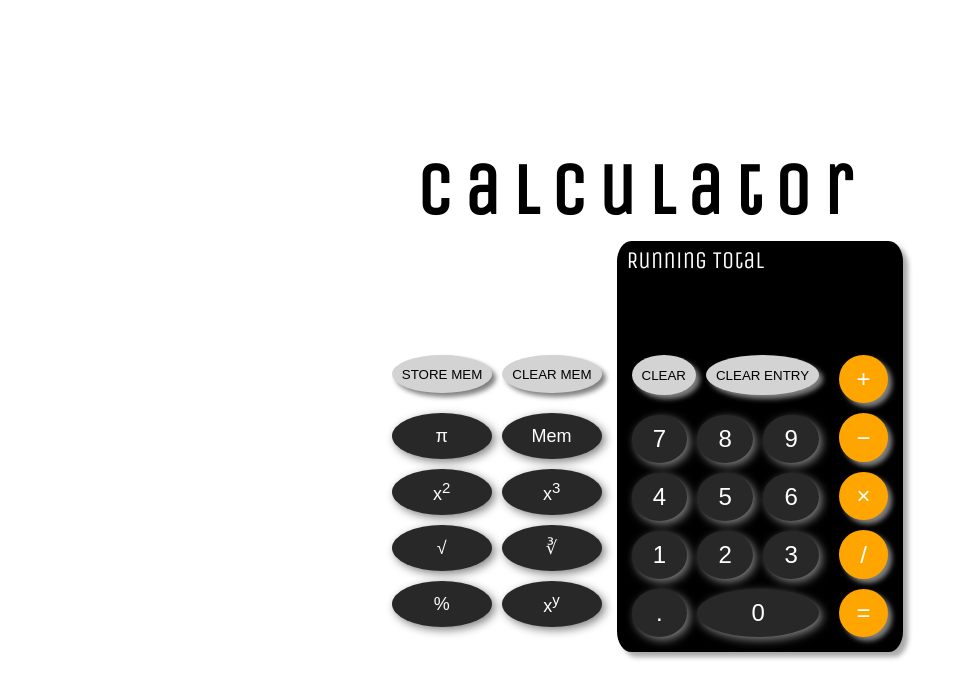
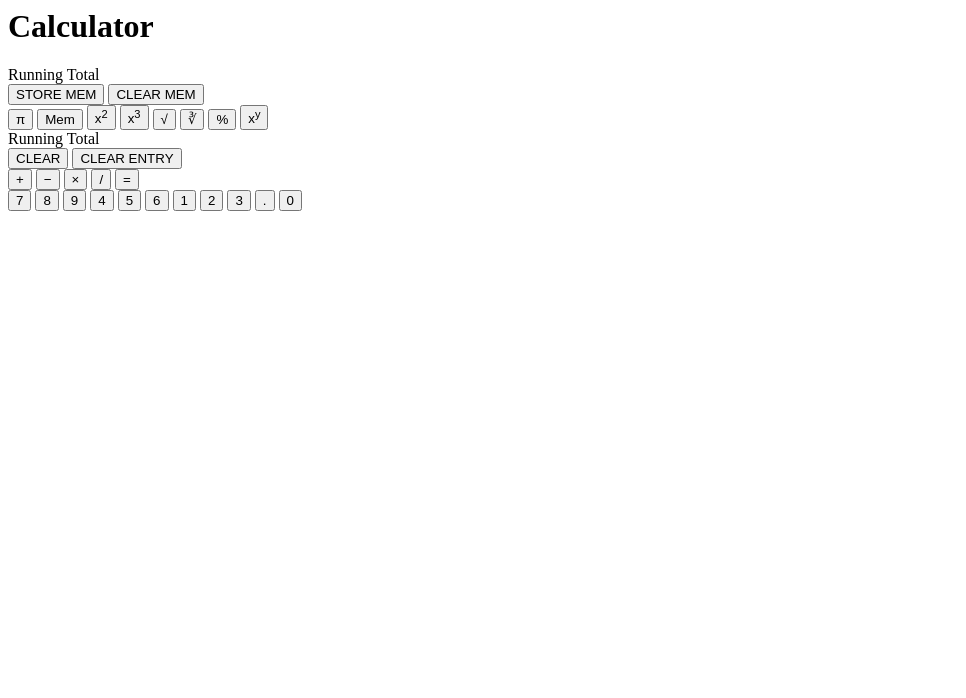
Before and after one commit to ddungan/calculator, a plain HTML site: page index.html in a window 1280 px wide. Shown: the whole page, without its empty margins (0-966 px from the left). Drawn offline with nearby package versions, Linux system fonts and the light colour scheme; a web font is replaced by a local one.

Commit message:
Update style.css

```diff
--- a/style.css
+++ b/style.css
@@ -1,166 +1,14 @@
-* {
-    box-sizing: border-box;
-    margin: 0;
-    padding: 0;
-    border: none;
-}
+.controls {
+    width: 480px;
+  }
 
-html {
-    font-size: 24px;
-    font-family: 'Unica One', cursive;
-}
-
-#app {
+  .group {
     display: flex;
     flex-direction: column;
-    justify-content: center;
-    align-items: center;
-    height: 100%;
-    padding: 1rem 0;
-}
+  }
 
-#app h1 {
-    font-size: 3rem;
-    letter-spacing: 0.5rem;
-    margin-bottom: 8px;
-}
-
-.all {
-    display: grid;
-    grid-template-rows: 1fr;
-    grid-template-columns: 2fr;
-}
-
-.held-label {
-    color: white;
-    padding-left: 5px;
-}
-
-.held-value, .next-operation, .next-value {
-    height: 15px;
-}
-
-.extra {
-    grid-column-start: 1;
-    padding: 5px;
-}
-
-.calculator {
-    grid-column-start: 2;
-    background-color: black;
-    box-shadow: 5px 5px 5px darkgray;
-    border-radius: 5%;
-    padding: 5px;
-}
-
-.display {
-    color: white;
-    display: grid;
-    grid-template-rows: repeat(3, 1fr);
-
-}
-
-.controls {
-    display: grid;
-    grid-template-rows: repeat(5, 1fr);
-    grid-template-columns: repeat(4, 1fr);
-}
-
-.extra-controls {
-    display: grid;
-    grid-template-rows: repeat(5, 1fr);
-    grid-template-columns: repeat(2, 1fr);
-}
-
-button {
-    margin: 5px;
-    padding: 10px;
-    box-shadow: 4px 4px 5px gray;
-    border-radius: 50%;
-}
-
-.digits {
-    display: grid;
-    grid-template-rows: repeat(4, 1fr);
-    grid-template-columns: repeat(3, 1fr);
-    grid-row: 2 / span 4;
-    grid-column: 1 / span 3;
-    padding: 5px;
-}
-
-.extra-operations {
-    display: grid;
-    grid-template-rows: repeat(4, 1fr);
-    grid-template-columns: repeat(2, 1fr);
-    grid-row: 2 / span 4;
-    grid-column: 1 / span 2;
-    padding: 5px;
-}
-
-.digits > button {
-    background-color: rgb(40, 40, 40);
-    color: white;
-    font-size: 1em;
-    box-shadow: 3px 3px 10px gray;
-}
-
-.extra-operations > button {
-    background-color: rgb(40, 40, 40);
-    color: white;
-    font-size: .75em;
-    box-shadow: 3px 3px 10px gray;
-}
-
-.memory {
-    display: grid;
-    grid-template-rows: 1fr;
-    grid-template-columns: 2fr;
-    grid-row: 1;
-    grid-column: 1 / span 3;
-    padding: 5px;
-}
-
-.memory > button, .extra-memory > button {
-    background-color: lightgray;
-}
-
-.extra-memory {
-    display: grid;
-    grid-template-rows: 1fr;
-    grid-template-columns: 2fr;
-    grid-row: 1;
-    grid-column: 1 / span 2;
-    padding: 5px;
-}
-
-.operations {
-    display: grid;
-    grid-template-columns: 1fr;
-    grid-row: 1 / span 5;
-    grid-column: 4;
-    padding: 5px;
-}
-
-.operations > button {
-    background-color: orange;
-    color: white;
-    font-size: 1em;
-}
-
-#zero {
-    grid-column: 2 / span 2;
-}
-
-.clear-entry {
-    grid-column: 2;
-}
-
-#clear-mem {
-    grid-column: 2;
-}
-
-@media (orientation: portrait) {
-    .extra {
-      display: none;
-    }
+  .preview {
+    width: 480px;
+    height: 480px;
+    margin-top: 24px;
   }
```
